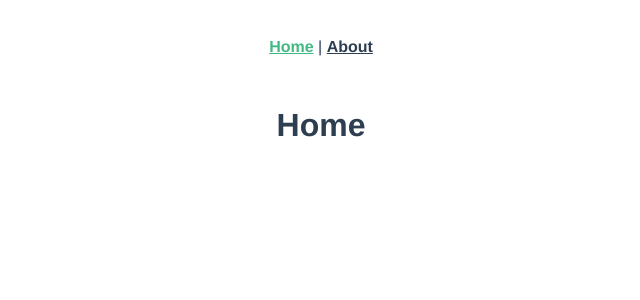
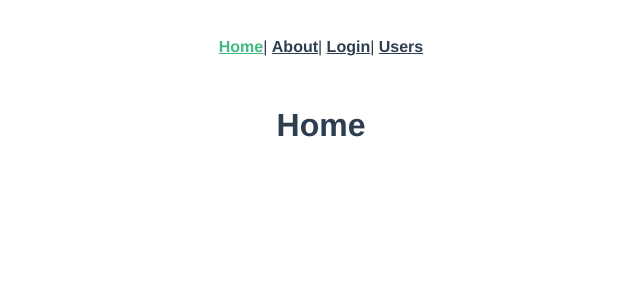
Before and after one commit to thesilverbadger/vue-users, a Vue app: page /#/ in a window 1280 px wide. Shown: the top 300 px of the page, without its empty margins (319-959 px from the left). Built offline with nearby package versions, Linux system fonts and the light colour scheme.

Commit message:
Add some roots

```diff
--- a/src/App.vue
+++ b/src/App.vue
@@ -1,10 +1,12 @@
 <template>
   <div id="app">
     <div id="nav">
-      <router-link to="/">Home</router-link> |
-      <router-link to="/about">About</router-link>
+      <router-link to="/">Home</router-link>|
+      <router-link to="/about">About</router-link>|
+      <router-link to="/login">Login</router-link>|
+      <router-link to="/users">Users</router-link>
     </div>
-    <router-view/>
+    <router-view />
   </div>
 </template>
 
--- a/src/router/index.js
+++ b/src/router/index.js
@@ -1,6 +1,8 @@
 import Vue from "vue";
 import VueRouter from "vue-router";
 import Index from "../views/Index.vue";
+import Login from "../views/Login.vue";
+import Users from "../views/Users.vue";
 
 Vue.use(VueRouter);
 
@@ -19,6 +21,19 @@ const routes = [
     component: () =>
       import(/* webpackChunkName: "about" */ "../views/About.vue"),
   },
+  {
+    path: "/login",
+    name: "Login",
+    component: Login,
+  },
+  {
+    path: "/users",
+    name: "Users",
+    component: Users,
+    meta: {
+      requiresAuth: true,
+    },
+  },
 ];
 
 const router = new VueRouter({
--- /dev/null
+++ b/src/views/Login.vue
@@ -0,0 +1,11 @@
+<template>
+  <div>
+    <h2>Login</h2>
+  </div>
+</template>
+
+<script>
+export default {
+  name: "Login"
+};
+</script>
--- /dev/null
+++ b/src/views/Users.vue
@@ -0,0 +1,11 @@
+<template>
+  <div>
+    <h2>Users</h2>
+  </div>
+</template>
+
+<script>
+export default {
+  name: "Users"
+};
+</script>
```
